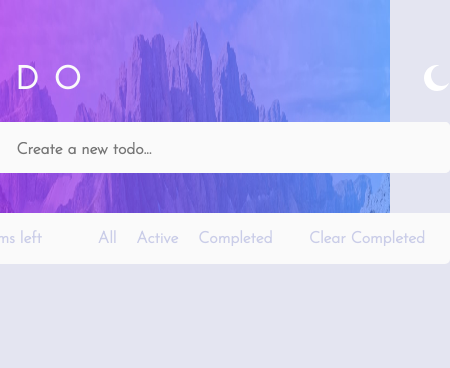
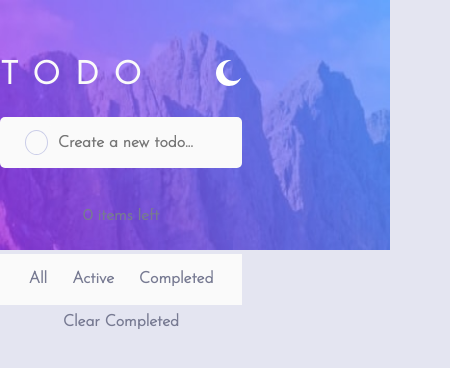
Before and after one commit to Romario-Negreiros/Todo-App, a React (Create React App) app: page / in a window 390 px wide. Shown: the top 368 px of the page, 450 px wide, since content can reach past the window. Built offline with nearby package versions, Linux system fonts and the light colour scheme.

Commit message:
responsividade concluida

```diff
--- a/src/App.css
+++ b/src/App.css
@@ -25,8 +25,16 @@
   --W1: 400;
   --W2: 700;
 }
+.app {
+  display: flex;
+  flex-direction: column;
+  align-items: center;
+  width: 100%;
+  padding: 0 20px;
+}
 .a-header {
-  margin-top: 65px;
+  margin-top: 60px;
+  width: 100%;
   display: flex;
   justify-content: space-between;
   color: var(--VeryLightGray);
@@ -48,9 +56,11 @@
 }
 .a-header ~ section {
   margin-top: 25px;
+  width: 100%;
 }
 .b-taskCreator {
-  width: 510px;
+  width: 100%;
+  height: 51px;
   border-radius: 5px;
   background: var(--VeryLightGray);
   display: flex;
@@ -59,12 +69,28 @@
   justify-content: space-between;
   transition: .3s;
 }
+.b-taskCreator input {
+  background: var(--VeryLightGray);
+  font-size: var(--Font);
+  font-weight: var(--W2);
+  width: 87%;
+  padding: 10px;
+  border: none;
+  border-radius: 5px;
+  cursor: text;
+  transition: .3s;
+}
+.b-taskCreator input:focus {
+  cursor: text;
+  caret-color: var(--BrightBlue);
+  outline: 0;
+}
 .circle {
   cursor: pointer;
   display: flex;
   justify-content: center;
   align-items: center;
-  margin-left: 30px;
+  margin-left: 25px;
   border: 1px solid var(--LightGrayishBlue);
   border-radius: 50%;
   width: 25px;
@@ -74,90 +100,31 @@
   background: var(--CheckBackground);
   border: none;
 }
-.b-taskCreator input {
-  background: var(--VeryLightGray);
-  font-size: var(--Font);
-  font-weight: var(--W2);
-  width: 85%;
-  padding: 20px 0 15px;
-  border: none;
-  border-radius: 5px;
-  cursor: text;
-  transition: .3s;
-}
-.b-taskCreator input:hover {
-  cursor: pointer;
-}
-.b-taskCreator input:focus {
-  cursor: text;
-  caret-color: var(--BrightBlue);
-  outline: 0;
-}
 .c-tasksList {
+  width: 100%;
+  overflow: hidden;
   margin-top: 40px;
-}
-.task0 {
   border-top-left-radius: 5px;
   border-top-right-radius: 5px;
 }
 .tasks {
   list-style: none;
   background: var(--VeryLightGray);
-  width: 510px;
+  width: 100%;
   height: 51px;
   display: flex;
   flex-direction: row;
   justify-content: space-between;
   align-items: center;
-  padding: 0 30px 0 0;
+  padding: 0 25px 0 0;
   border-bottom: 1px solid var(--LightGrayishBlue);
   transition: .3s;
 }
-.tasks:hover .delete, .tasks:hover .deleteDark {
-  visibility: visible;
-  transform: translateX(0px);
-  width: 20px;
-  height: 20px;
-  cursor: pointer;
-}
-.tasks :nth-child(1) {
-  display: flex;
-  flex-direction: row;
-  align-items: center;
-}
-.tasks p {
-  color: var(--VeryDarkBlue);
-  margin-left: 22px;
-  width: 340px;
-  font-weight: var(--W2);
-  overflow: auto;
-}
-.tasks p del {
-  opacity: 0.2;
-}
-.tasks p::-webkit-scrollbar {
-  height: 3px;
-}
-.tasks p::-webkit-scrollbar-track {
-  background: var(--LightGrayishBlue);
-}
-.tasks p::-webkit-scrollbar-thumb {
-  background: var(--BrightBlue);
-}
 .delete {
-  visibility: hidden;
-  transform: translateX(50px);
-  width: 0px;
-  height: 0px;
-  transition: .3s;
+  display: block;
 }
 .deleteDark {
   display: none;
-  visibility: hidden;
-  transform: translateX(50px);
-  width: 0px;
-  height: 0px;
-  transition: .3s;
 }
 .delete-dark-mode {
   display: none !important;
@@ -165,40 +132,88 @@
 .deleteDark-dark-mode {
   display: block;
 }
+.tasks:hover .delete, .tasks:hover .deleteDark {
+  visibility: visible;
+  transform: translate(0px, 3px);
+  width: 20px;
+  height: 20px;
+  cursor: pointer;
+}
+.tasks p {
+  text-indent: 6px;
+  font-weight: var(--W2);
+  color: var(--VeryDarkBlue);
+  width: 76%;
+  overflow: hidden;
+}
+.tasks p del {
+  opacity: 0.2;
+}
 .manager {
-  width: 510px;
-  height: 51px;
-  padding: 0 25px;
-  border-bottom-left-radius: 5px;
-  border-bottom-right-radius: 5px;
-  background: var(--VeryLightGray);
+  width: 100%;
+  height: 122px;
+  border-radius: 5px;
   display: flex;
+  flex-direction: column;
   justify-content: space-between;
   align-items: center;
   transition: .3s;
+  overflow: hidden;
+}
+.manager-up {
+  background: var(--VeryLightGray);
+  width: 100%;
+  height: 51px;
+  display: flex;
+  align-items: center;
+  justify-content: space-between;
+  padding: 0 25px;
+}
+.manager-up :nth-child(2) {
+  cursor: pointer;
+  color: var(--DarkGrayishBlue);
+  font-weight: var(--W2);
+}
+.manager-actions {
+  background: var(--VeryLightGray);
+  width: 100%;
+  height: 51px;
+  margin-top: 20px;
+  display: flex;
+  justify-content: center;
+  align-items: center;
+  transition: .3s;
+}
+.manager-actions :nth-child(1) {
+  margin-right: 25px;
+}
+.manager-actions :nth-child(3) {
+  margin-left: 25px;
 }
 .items-left {
-  color: var(--LightGrayishBlue);
+  color: var(--DarkGrayishBlue);
   font-weight: var(--W2);
 }
 .manager-actions p, .manager-actions ~ p {
   cursor: pointer;
-  color: var(--LightGrayishBlue);
+  color: var(--DarkGrayishBlue);
   font-weight: var(--W2);
 }
 .manager-actions p:hover, .manager-actions ~ p:hover {
-  color: var(--DarkGrayishBlue);
+  color: var(--VeryDarkGrayishBlue);
 }
 .manager-actions p:active, .manager-actions ~ p:active {
   color: var(--BrightBlue);
 }
-.manager-actions {
-  display: flex;
+.dragndrop {
+  color: var(--DarkGrayishBlue);
+  font-weight: var(--W2);
+  text-align: center;
+  margin-top: 35px;
 }
-.manager-actions p {
-  margin-left: 20px;
-}
-.manager-dark-mode, .taskCreator-dark-mode, .taskCreator-dark-mode input, .tasks-dark-mode {
+.manager-dark-mode .manager-actions, .manager-dark-mode .manager-up,
+.taskCreator-dark-mode,
+.taskCreator-dark-mode input, .tasks-dark-mode {
   background: var(--VeryDarkDesaturatedBlue);
 }
 .taskCreator-dark-mode input, .tasks-dark-mode p {
@@ -214,11 +229,71 @@
   border-bottom: 1px solid var(--VeryDarkGrayishBlue);
 }
 .manager-dark-mode p {
-  color: var(--DarkGrayishBlue) !important;
+  color: var(--DarkGrayishBlue);
 }
 .manager-dark-mode div p:hover, .manager-dark-mode div ~ p:hover {
-  color: var(--LightGrayishBlue) !important;
+  color: var(--LightGrayishBlue);
 }
 .manager-dark-mode div p:active, .manager-dark-mode div ~ p:active {
-  color: var(--BrightBlue) !important;
+  color: var(--BrightBlue);
 }
+@media (min-width: 459px) {
+  .delete {
+    visibility: hidden;
+    width: 20px;
+    transform: translate(35px, 3px);
+    transition: .3s;
+  }
+  .deleteDark {
+    display: none;
+    visibility: hidden;
+    width: 20px;
+    transform: translate(35px, 3px);
+    transition: .3s;
+  }
+  .delete-dark-mode {
+    display: none !important;
+  }
+  .deleteDark-dark-mode {
+    display: block;
+  }
+  .a-header, .tasks, .b-taskCreator, .a-header ~ section, .manager {
+    width: 510px;
+  }
+  .manager {
+    height: 51px;
+    padding: 0 25px;
+    border-top-left-radius: 0;
+    border-top-right-radius: 0;
+    border-bottom-left-radius: 5px;
+    border-bottom-right-radius: 5px;
+    background: var(--VeryLightGray);
+    display: flex;
+    flex-direction: row;
+    justify-content: space-between;
+    align-items: center;
+    transition: .3s;
+  }
+  .manager-actions {
+    display: flex;
+    width: fit-content;
+    margin-top: 0px;
+  }
+  .manager-actions :nth-child(1) {
+    margin-right: 15px;
+  }
+  .manager-actions :nth-child(3) {
+    margin-left: 15px;
+  }
+  .c-tasksList {
+    width: 510px;
+  }
+  .manager-dark-mode {
+    background: var(--VeryDarkDesaturatedBlue);
+  }
+}
+@media (min-width: 459px) and (max-width: 550px) {
+  .a-header, .tasks, .b-taskCreator, .a-header ~ section, .manager {
+    width: 420px !important;
+  }
+}
--- a/src/index.css
+++ b/src/index.css
@@ -6,22 +6,27 @@
   font-family: var(--Font);
 }
 body {
-  height: 100vh;
-  display: flex;
-  justify-content: center;
-  align-items: center;
   background: var(--VeryLightGrayishBlue) url(./images/bg-desktop-light.jpg) no-repeat;
   background-size: 100% 250px;
+}
+#root {
+  display: flex;
+  width: 100%;
+  overflow: hidden;
+  padding-bottom: 15px;
 }
 /* Body on dark mode */
 .body-dark-mode {
   background: var(--VeryDarkBlue) url(./images/bg-desktop-dark.jpg) no-repeat;
   background-size: 100% 250px;
 }
-#root {
-  display: flex;
-  flex-flow: column wrap;
-  gap: 25px;
-  height: 100vh;
-  max-width: 510px;
+@media (max-width: 600px) {
+  body {
+    background: var(--VeryLightGrayishBlue) url(./images/bg-mobile-light.jpg) no-repeat;
+    background-size: 100% 250px;
+  }
+  .body-dark-mode {
+    background: var(--VeryDarkBlue) url(./images/bg-mobile-dark.jpg) no-repeat;
+    background-size: 100% 250px;
+  }
 }
```
